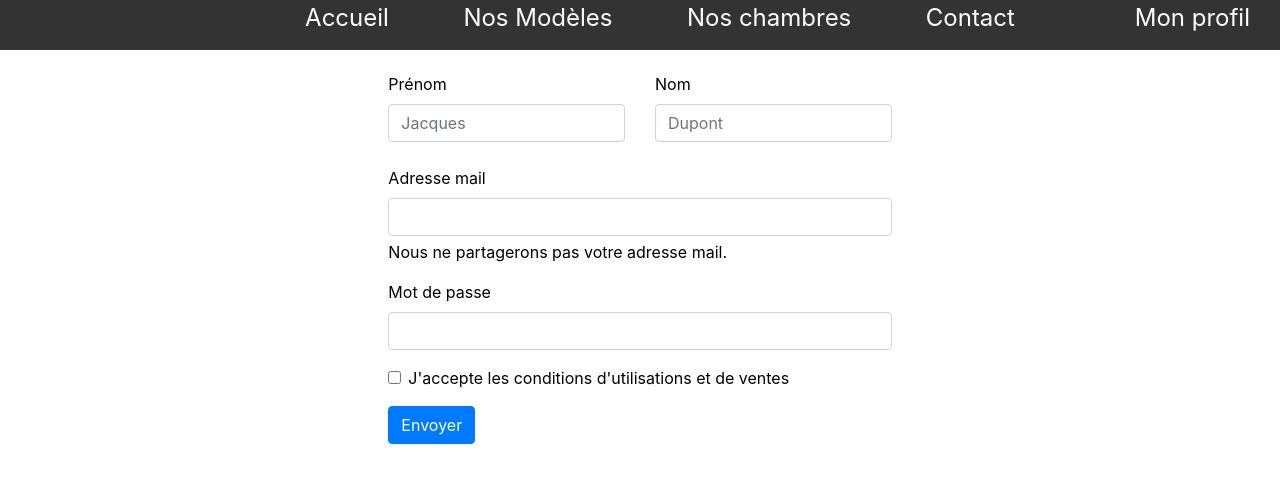
After one commit to Shaxens/FlexCort, a PHP site: page /pages/profil.php in a window 1280 px wide. The commit adds this page. Shown: the top 483 px of the page. Run offline with PHP 8.4, Linux system fonts and the light colour scheme.

Commit message:
Ajout du formulaire pour la création d'un compte

```diff
--- a/pages/navbar.php
+++ b/pages/navbar.php
@@ -14,7 +14,7 @@
         <li><a href="./modeles.php">Nos Modèles</a></li>
         <li><a href="./chambres.php">Nos chambres</a></li>
         <li><a href="./contact.php">Contact</a></li>
-        <li><a href="#" id="profil">Mon profil</a></li>
+        <li><a href="./profil.php" id="profil">Mon profil</a></li>
     </ul>
 </nav>
 </header>
--- /dev/null
+++ b/pages/profil.php
@@ -0,0 +1,61 @@
+<!DOCTYPE html>
+<html lang="fr">
+<head>
+    <meta charset="UTF-8">
+    <meta http-equiv="X-UA-Compatible" content="IE=edge">
+    <meta name="viewport" content="width=device-width, initial-scale=1.0">
+    <link rel="stylesheet" href="https://cdn.jsdelivr.net/npm/bootstrap@4.3.1/dist/css/bootstrap.min.css" integrity="sha384-ggOyR0iXCbMQv3Xipma34MD+dH/1fQ784/j6cY/iJTQUOhcWr7x9JvoRxT2MZw1T" crossorigin="anonymous">
+    <link rel="stylesheet" href="../style/style.css">
+    <title>Nos chambres</title>
+</head>
+<body>
+
+    <?php include("navbar.php") ?>
+<br>
+<br>
+<br>
+<div class="container-fluid compte">
+    <div class="row">
+        <div class="col"></div>
+        <div class="col-5">
+            <form>
+                <div class="row">
+                <div class="col">
+                    <label for="prenom">Prénom</label>
+                    <input type="text" class="form-control" placeholder="Jacques" id="prenom">
+                </div>
+                <div class="col">
+                    <label for="nom">Nom</label>
+                    <input type="text" class="form-control" placeholder="Dupont" id="nom">
+                </div>
+                </div>
+                <br>
+                <div class="mb-3">
+                    <label for="email" class="form-label">Adresse mail</label>
+                    <input type="email" class="form-control" id="email">
+                    <div id="emailHelp" class="form-text">Nous ne partagerons pas votre adresse mail.</div>
+                </div>
+                <div class="mb-3">
+                    <label for="password" class="form-label">Mot de passe </label>
+                    <input type="password" class="form-control" id="password">
+                </div>
+                <div class="mb-3 form-check">
+                    <input type="checkbox" class="form-check-input" id="checkbox">
+                    <label class="form-check-label" for="checkbox">J'accepte les conditions d'utilisations et de ventes</label>
+                </div>
+                <button type="submit" class="btn btn-primary">Envoyer</button>
+            </form>
+        </div>
+        <div class="col"></div>
+    </div>
+</div>
+<div class="container">
+    <div class="row">
+        <div class="col">
+
+        </div>
+    </div>
+</div>
+
+</body>
+</html>
--- a/style/style.css
+++ b/style/style.css
@@ -148,6 +148,10 @@ header li a::after {
     right: 30px;
 }
 
+.compte {
+    color: black;
+}
+
 @keyframes pulse {
     0% {
         -webkit-transform: scale3d(1, 1, 1);
```
